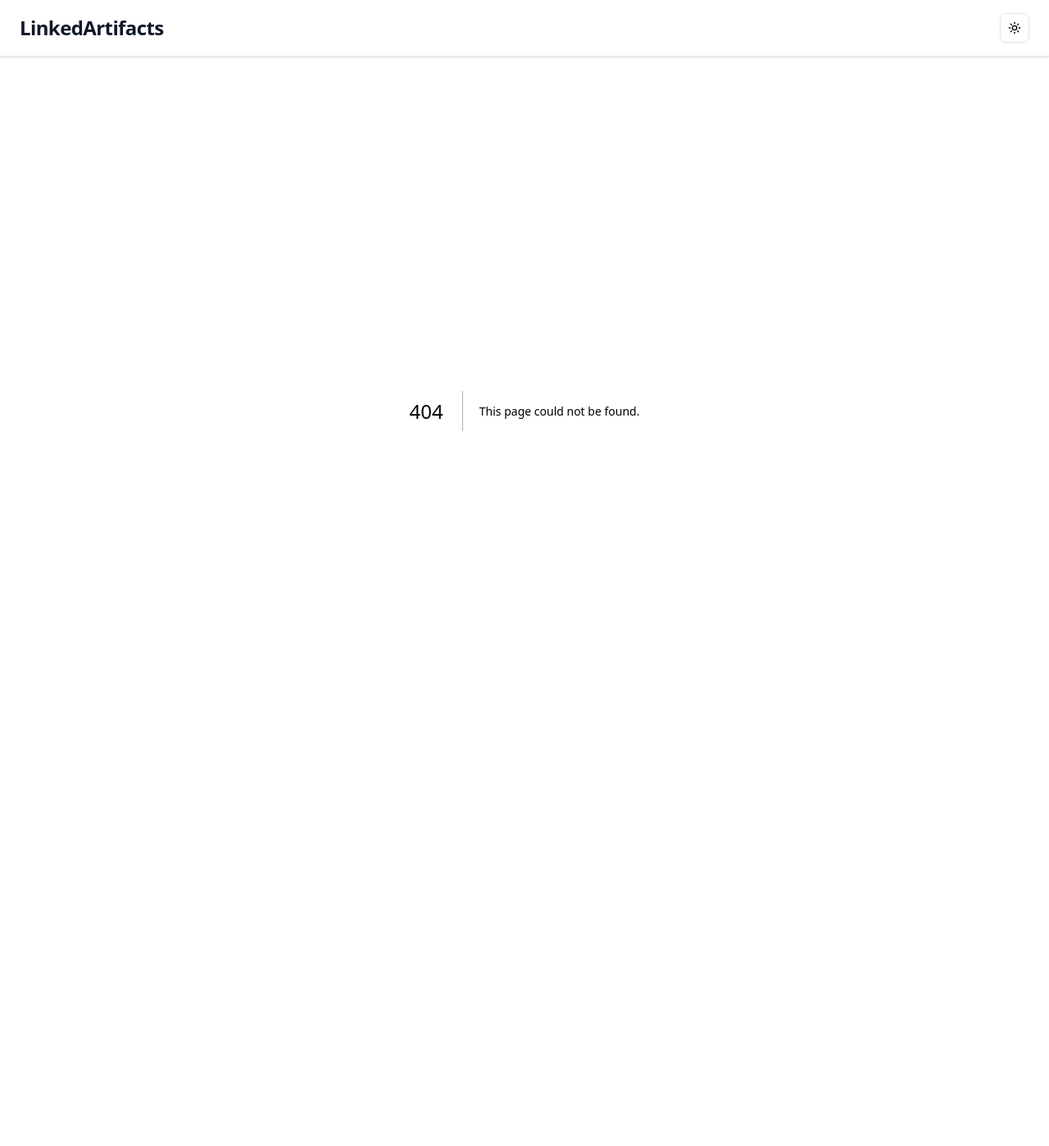
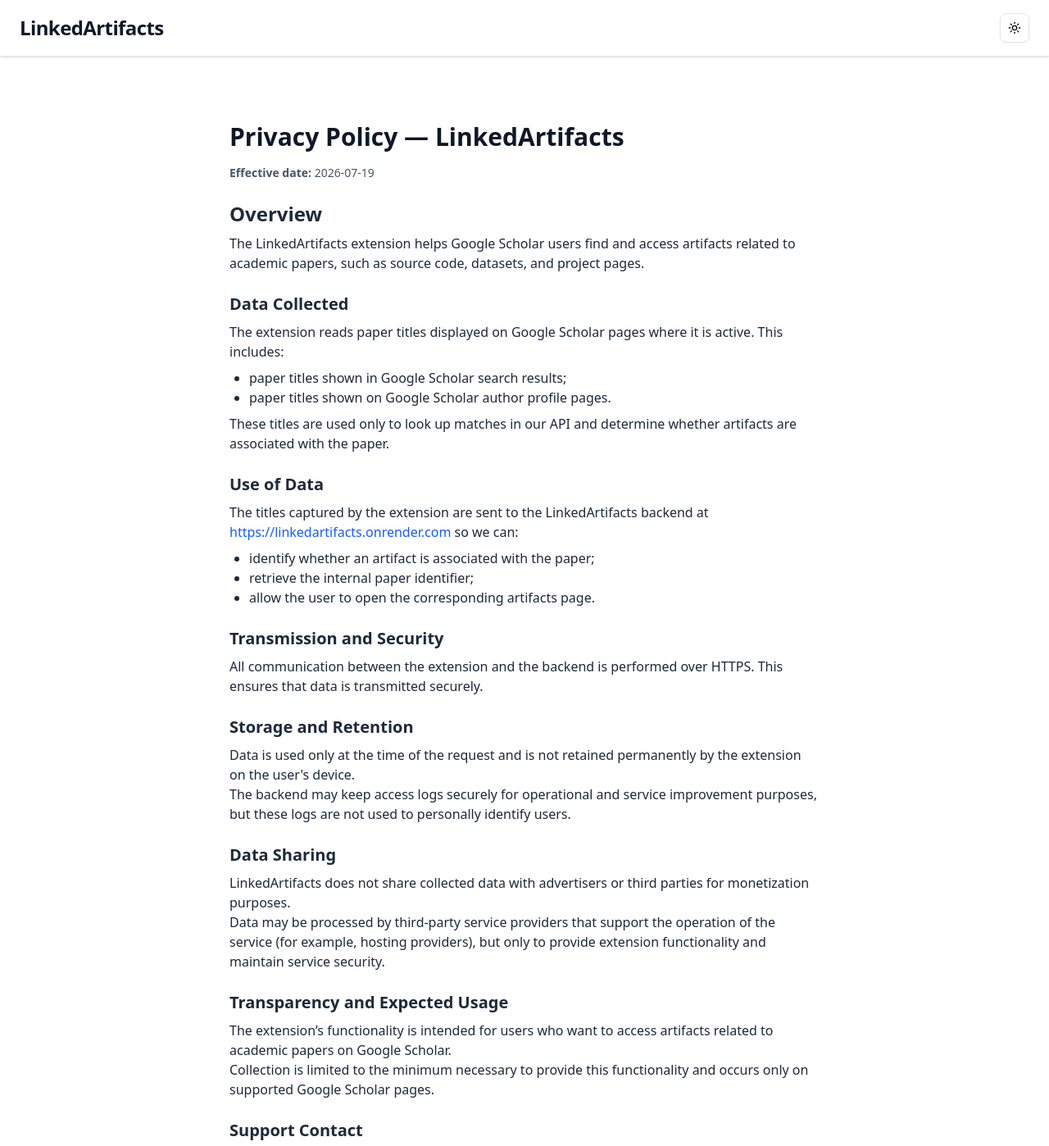
Before and after one commit to Matheusfrej/LinkedArtifacts, a Next.js app in the folder web/: page /privacy in a window 1280 px wide. Before the commit this address had no page. Shown: the top 1398 px of the page at 82% size. Before the commit the page ends 901 px from the top, so only its background shows below. Built offline with nearby package versions, Linux system fonts and the light colour scheme.

Commit message:
web: privacy page

```diff
--- /dev/null
+++ b/web/src/app/@breadcrumb/privacy/layout.tsx
@@ -0,0 +1,17 @@
+import {
+  BreadcrumbItem,
+  BreadcrumbLink,
+  BreadcrumbList,
+} from '@/components/ui/Breadcrumb'
+import React from 'react'
+
+export default function Layout({ children }: { children: React.ReactNode }) {
+  return (
+    <BreadcrumbList>
+      <BreadcrumbItem>
+        <BreadcrumbLink href="/privacy">Privacy</BreadcrumbLink>
+      </BreadcrumbItem>
+      {children}
+    </BreadcrumbList>
+  )
+}
--- /dev/null
+++ b/web/src/app/@breadcrumb/privacy/page.tsx
@@ -0,0 +1,3 @@
+export default async function Page() {
+  return null
+}
--- a/web/src/app/components/Header.tsx
+++ b/web/src/app/components/Header.tsx
@@ -1,13 +1,17 @@
 'use client'
+import Link from 'next/link'
 import { ThemeToggle } from 'components/ThemeToggle'
 
 export default function Header() {
   return (
     <header className="w-full border-b border-gray-200 dark:border-gray-700 shadow-sm mb-8">
       <div className="mx-auto px-6 py-4 flex items-center justify-between">
-        <span className="text-2xl font-bold tracking-tight text-gray-900 dark:text-gray-100">
+        <Link
+          href="/papers"
+          className="text-2xl font-bold tracking-tight text-gray-900 dark:text-gray-100"
+        >
           LinkedArtifacts
-        </span>
+        </Link>
         <ThemeToggle />
       </div>
     </header>
--- /dev/null
+++ b/web/src/app/privacy/page.tsx
@@ -0,0 +1,148 @@
+import React from 'react'
+
+export default function PrivacyPage() {
+  const effectiveDate = '2026-07-19'
+
+  return (
+    <main className="max-w-3xl mx-auto px-6 py-12">
+      <h1 className="text-3xl font-bold text-gray-900 dark:text-gray-100 mb-4">
+        Privacy Policy — LinkedArtifacts
+      </h1>
+      <p className="text-sm text-gray-600 mb-6">
+        <strong>Effective date:</strong> {effectiveDate}
+      </p>
+
+      <section className="mb-6">
+        <h2 className="text-2xl font-semibold text-gray-800 dark:text-gray-200 mb-2">
+          Overview
+        </h2>
+        <p className="text-base text-gray-800 dark:text-gray-200">
+          The LinkedArtifacts extension helps Google Scholar users find and
+          access artifacts related to academic papers, such as source code,
+          datasets, and project pages.
+        </p>
+      </section>
+
+      <section className="mb-6">
+        <h3 className="text-xl font-semibold text-gray-800 dark:text-gray-200 mb-2">
+          Data Collected
+        </h3>
+        <p className="text-base text-gray-800 dark:text-gray-200">
+          The extension reads paper titles displayed on Google Scholar pages
+          where it is active. This includes:
+        </p>
+        <ul className="list-disc ml-6 mt-2 text-gray-800 dark:text-gray-200">
+          <li>paper titles shown in Google Scholar search results;</li>
+          <li>paper titles shown on Google Scholar author profile pages.</li>
+        </ul>
+        <p className="mt-2 text-base text-gray-800 dark:text-gray-200">
+          These titles are used only to look up matches in our API and determine
+          whether artifacts are associated with the paper.
+        </p>
+      </section>
+
+      <section className="mb-6">
+        <h3 className="text-xl font-semibold text-gray-800 dark:text-gray-200 mb-2">
+          Use of Data
+        </h3>
+        <p className="text-base text-gray-800 dark:text-gray-200">
+          The titles captured by the extension are sent to the LinkedArtifacts
+          backend at{' '}
+          <a
+            className="text-blue-600"
+            href="https://linkedartifacts.onrender.com"
+          >
+            https://linkedartifacts.onrender.com
+          </a>{' '}
+          so we can:
+        </p>
+        <ul className="list-disc ml-6 mt-2 text-gray-800 dark:text-gray-200">
+          <li>identify whether an artifact is associated with the paper;</li>
+          <li>retrieve the internal paper identifier;</li>
+          <li>allow the user to open the corresponding artifacts page.</li>
+        </ul>
+      </section>
+
+      <section className="mb-6">
+        <h3 className="text-xl font-semibold text-gray-800 dark:text-gray-200 mb-2">
+          Transmission and Security
+        </h3>
+        <p className="text-base text-gray-800 dark:text-gray-200">
+          All communication between the extension and the backend is performed
+          over HTTPS. This ensures that data is transmitted securely.
+        </p>
+      </section>
+
+      <section className="mb-6">
+        <h3 className="text-xl font-semibold text-gray-800 dark:text-gray-200 mb-2">
+          Storage and Retention
+        </h3>
+        <p className="text-base text-gray-800 dark:text-gray-200">
+          Data is used only at the time of the request and is not retained
+          permanently by the extension on the user&apos;s device.
+        </p>
+        <p className="text-base text-gray-800 dark:text-gray-200">
+          The backend may keep access logs securely for operational and service
+          improvement purposes, but these logs are not used to personally
+          identify users.
+        </p>
+      </section>
+
+      <section className="mb-6">
+        <h3 className="text-xl font-semibold text-gray-800 dark:text-gray-200 mb-2">
+          Data Sharing
+        </h3>
+        <p className="text-base text-gray-800 dark:text-gray-200">
+          LinkedArtifacts does not share collected data with advertisers or
+          third parties for monetization purposes.
+        </p>
+        <p className="text-base text-gray-800 dark:text-gray-200">
+          Data may be processed by third-party service providers that support
+          the operation of the service (for example, hosting providers), but
+          only to provide extension functionality and maintain service security.
+        </p>
+      </section>
+
+      <section className="mb-6">
+        <h3 className="text-xl font-semibold text-gray-800 dark:text-gray-200 mb-2">
+          Transparency and Expected Usage
+        </h3>
+        <p className="text-base text-gray-800 dark:text-gray-200">
+          The extension’s functionality is intended for users who want to access
+          artifacts related to academic papers on Google Scholar.
+        </p>
+        <p className="text-base text-gray-800 dark:text-gray-200">
+          Collection is limited to the minimum necessary to provide this
+          functionality and occurs only on supported Google Scholar pages.
+        </p>
+      </section>
+
+      <section className="mb-6">
+        <h3 className="text-xl font-semibold text-gray-800 dark:text-gray-200 mb-2">
+          Support Contact
+        </h3>
+        <p className="text-base text-gray-800 dark:text-gray-200">
+          For questions or support, please contact:{' '}
+          <a className="text-blue-600" href="mailto:linkedartifacts@gmail.com">
+            linkedartifacts@gmail.com
+          </a>
+        </p>
+      </section>
+
+      <section className="mb-6">
+        <h3 className="text-xl font-semibold text-gray-800 dark:text-gray-200 mb-2">
+          Policy Updates
+        </h3>
+        <p className="text-base text-gray-800 dark:text-gray-200">
+          This policy may be updated at any time. The current version of the
+          document should be available whenever the extension is published or
+          updated.
+        </p>
+      </section>
+
+      <footer className="mt-8 text-sm text-gray-600">
+        © 2026 LinkedArtifacts. Not affiliated with Google Scholar.
+      </footer>
+    </main>
+  )
+}
```
